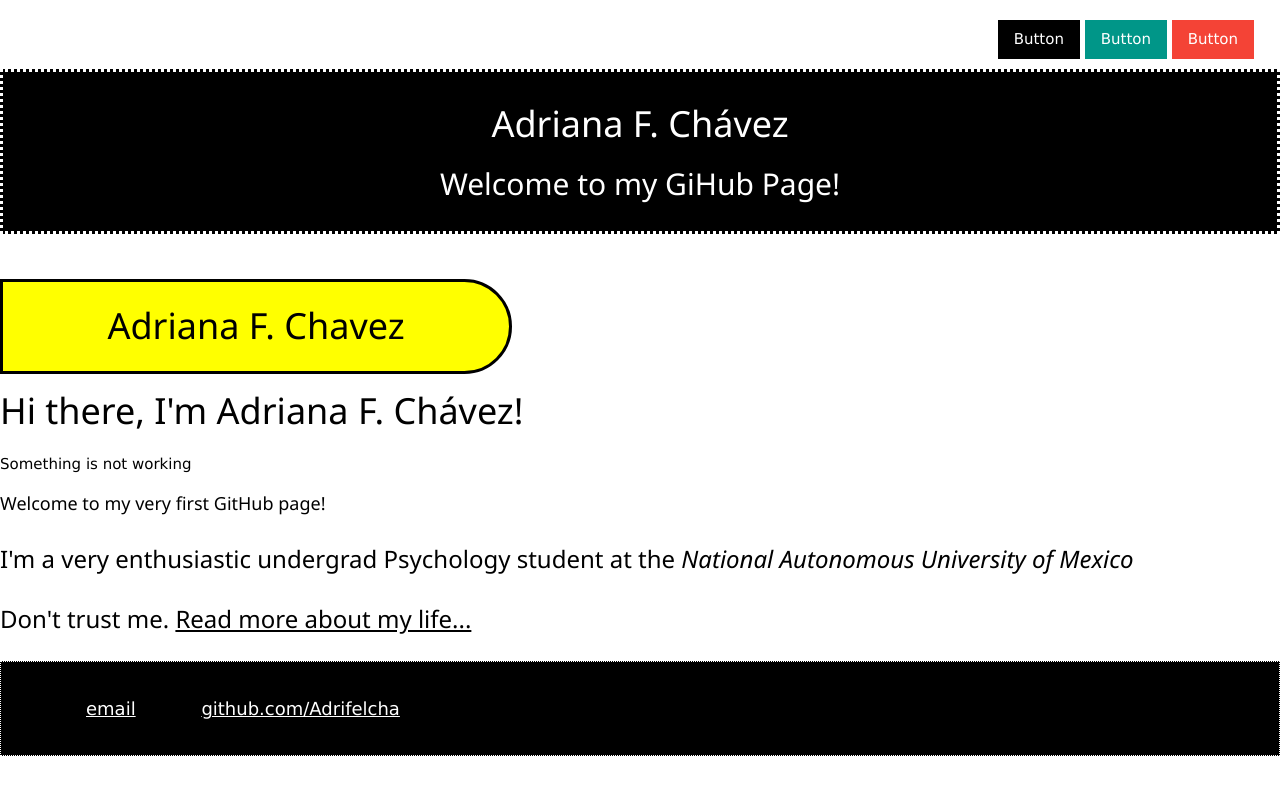
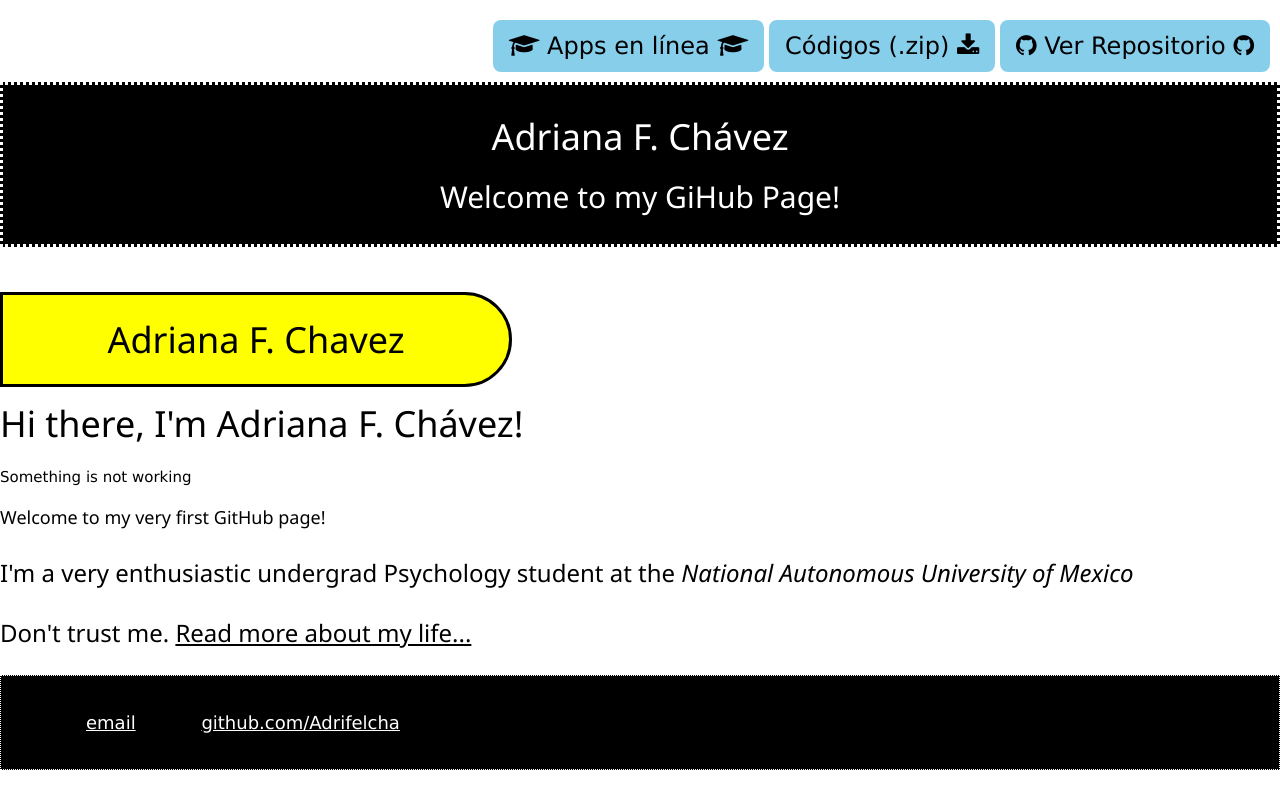
Before and after one commit to Adrifelcha/Adrifelcha-github.io, a Jekyll site: the page built from index.html, in a window 1280 px wide. Shown: the top 809 px of the page. Built offline with Jekyll 4.4.1, drawn with Linux system fonts in a browser that asks for light colours.

Commit message:
Update default.html

```diff
--- a/_layouts/default.html
+++ b/_layouts/default.html
@@ -63,13 +63,10 @@
 		</head>
 		<body>
 			<nav>
-				<div class="w3-container">
-					<div class="w3-bar">
-  						<button class="w3-button w3-black">Button</button>
-  						<button class="w3-button w3-teal">Button</button>
-  						<button class="w3-button w3-red">Button</button>
-					</div>
-				</div>
+				<a href="inicioApps.html" class="w3-btn w3-light-blue w3-button w3-xlarge w3-round-large w3-hover-dark-grey"><i class="fa fa-graduation-cap" aria-hidden="true"></i> Apps en línea <i class="fa fa-graduation-cap" aria-hidden="true"></i></a>
+				<a href="http://github.com/BouzasLab25/LabVirtual25/zipball/master" class="w3-btn w3-light-blue w3-button w3-hover-dark-grey w3-xlarge w3-round-large">Códigos (.zip) <i class="fa fa-download" aria-hidden="true"></i></a>
+			        <a href="{{ site.github.repository_url }}" target="_blank" class="w3-btn w3-light-blue w3-button w3-xlarge w3-hover-dark-grey w3-round-large"><i class="fa fa-github"></i> Ver Repositorio <i class="fa fa-github"></i></a>
+
 			</nav>
 
 			<header class=style1>
```
